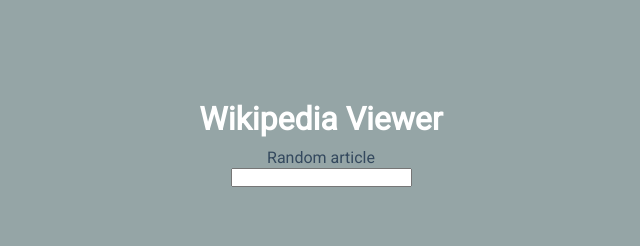
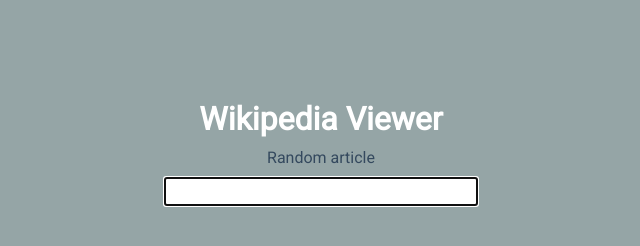
Before and after one commit to bhaskarmac/wikipediaViewer, a plain HTML site: page index.html in a window 1280 px wide. Shown: the whole page, without its empty margins (319-959 px from the left). Drawn offline with Linux system fonts and the light colour scheme.

Commit message:
Improved style

```diff
--- a/css/style.css
+++ b/css/style.css
@@ -20,3 +20,9 @@
 	text-decoration: none;
 	color: #34495e;
 }
+input{
+	width: 300px;
+	padding: 5px;
+	margin: 10px;
+	font-family: Roboto;
+}
--- a/js/script.js
+++ b/js/script.js
@@ -1,4 +1,6 @@
 $(document).ready(function () {
+
+	$('#txtSearchText').focus();
 
 	var searchTerm = '';
 	$('#txtSearchText').keypress(function (e) {
```
